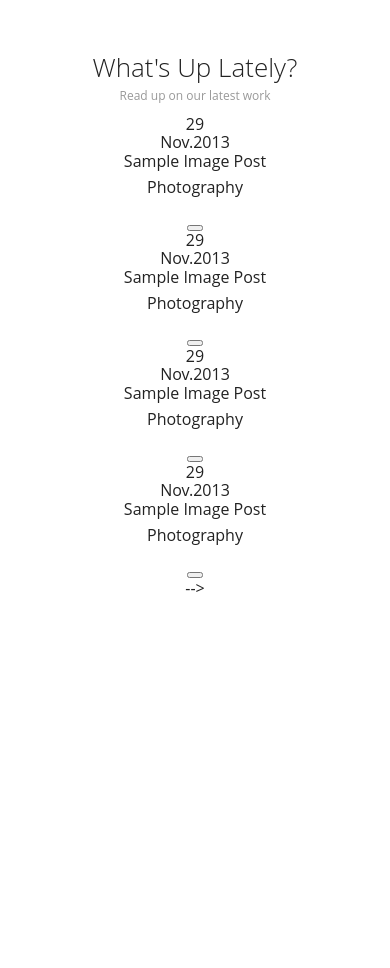
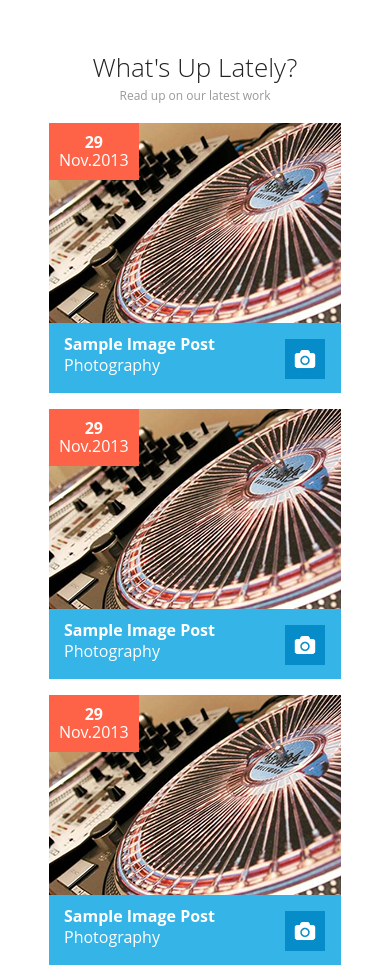
Before and after one commit to MadiMagpie/Anna-Madison-Metrolics, a website built with Parcel: page index.html in a window 390 px wide. Shown: the part 1056-2024 px from the top of the page. Before the commit the page ends 1655 px from the top, so only its background shows below. Built offline with nearby package versions, Linux system fonts and the light colour scheme.

Commit message:
make blog mobile responsive

```diff
--- a/css/main.css
+++ b/css/main.css
@@ -180,6 +180,81 @@ div.service_contents{
 .pencil{
   border: 2px solid darkcyan;
 }
+/* BLOG */
+.blog_content{
+  display: flex;
+  flex-direction: column;
+  align-items: center;
+}
+.blog_container{
+  height: 270px;
+  display: flex;
+  flex-direction: column;
+  margin: .5em;
+}
+.entry_date{
+  background: tomato;
+  color: white;
+  width: fit-content;
+  padding: 10px;
+  position: absolute;
+  z-index: 2;
+}
+.blog_img{
+  z-index: 1;
+  width: 292px;
+  height: 250px;
+  background: url(../img/djTable.png);
+}
+.day{
+  font-weight: bold;
+}
+.img_descriptor{
+  background-color: rgb(52, 180, 231);
+  color: white;
+  text-align: left;
+  display: flex;
+  flex-direction: row;
+  justify-content: space-between;
+  height: 70px;
+  width: 292px;
+  position: relative;
+  z-index: 2;
+}
+.description > span{
+  font-weight: bold;
+}
+.description{
+  margin:15px;
+  line-height: .8em;
+}
+.camera{
+  background: url(../img/icons/camera.png) no-repeat;
+  width: 40px;
+  height: 40px;
+  background-size: 100%;
+  border: none;
+  background-color: #078cca;
+  margin: 1em;
+}
+
+/* div.blog_content{
+  display: flex;
+  flex-direction: column;
+}
+.section_blog{
+  display: grid;
+  grid-template-rows: 200fr 100%;
+  display: flex;
+  flex-direction: column;
+  padding: 10px;
+  margin: 2em;
+}
+
+
+
+
+
 
 
 /*FOOTER
@@ -656,75 +731,11 @@ div.service_container{
   margin: 1.5em;
 }
 
-.service_container span{
-  font-weight: bold;
-}
-
-.lightbulb{
-  border: 2px solid orange;
-  width: 50%;
-  margin-bottom: 1em;
-}
-
-.photography{
-  border: 2px solid green;
-  width: 50%;
-  margin-bottom: 1em;
-}
-
-.settings{
-  border: 2px solid pink;
-  width: 50%;
-  margin-bottom: 1em;
-}
-
-.pencil{
-  border: 2px solid darkcyan;
-  width: 50%;
-  margin-bottom: 1em;
-}
 
 /* section blog
 .section_blog{
   display: flex;
   flex-direction: row;
-}
-
-div.blog_content{
-  width: 800px;
-  height: 300px;
-  display: flex;
-}
-.entry_date{
-  background: tomato;
-  color: white;
-  width: fit-content;
-  padding: 10px;
-}
-
-.day{
-  font-weight: bold;
-}
-
-.entry_description{
-  background-color: skyblue;
-  color: white;
-  float: left;
-  padding: 10px;
-  width: 100%;
-
-}
-
-.descrption_title{
-  font-weight: bold;
-  font-size: larger;
-}
-
-.camera{
-  background: url(/img/icons/camera.png) no-repeat;
-  width: 20px;
-  height: 20px;
-  background-size: 100%
 }
 
 
```
